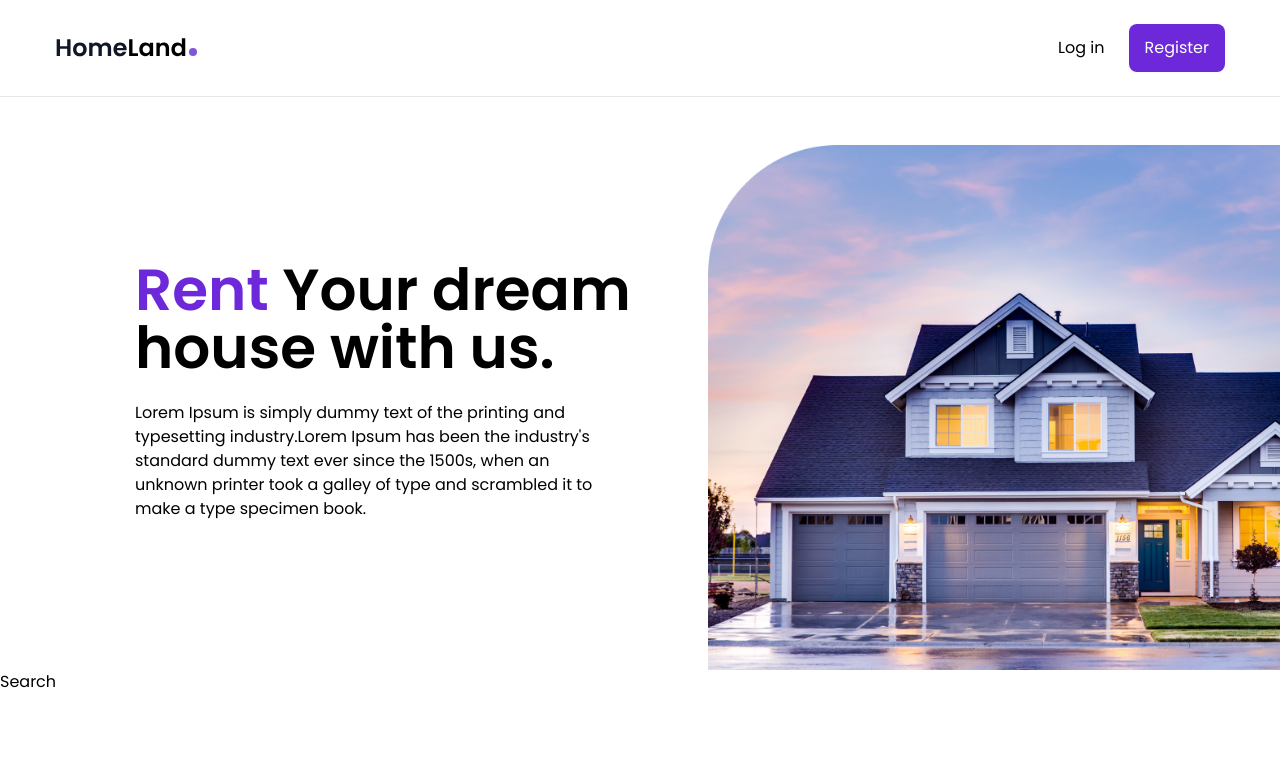
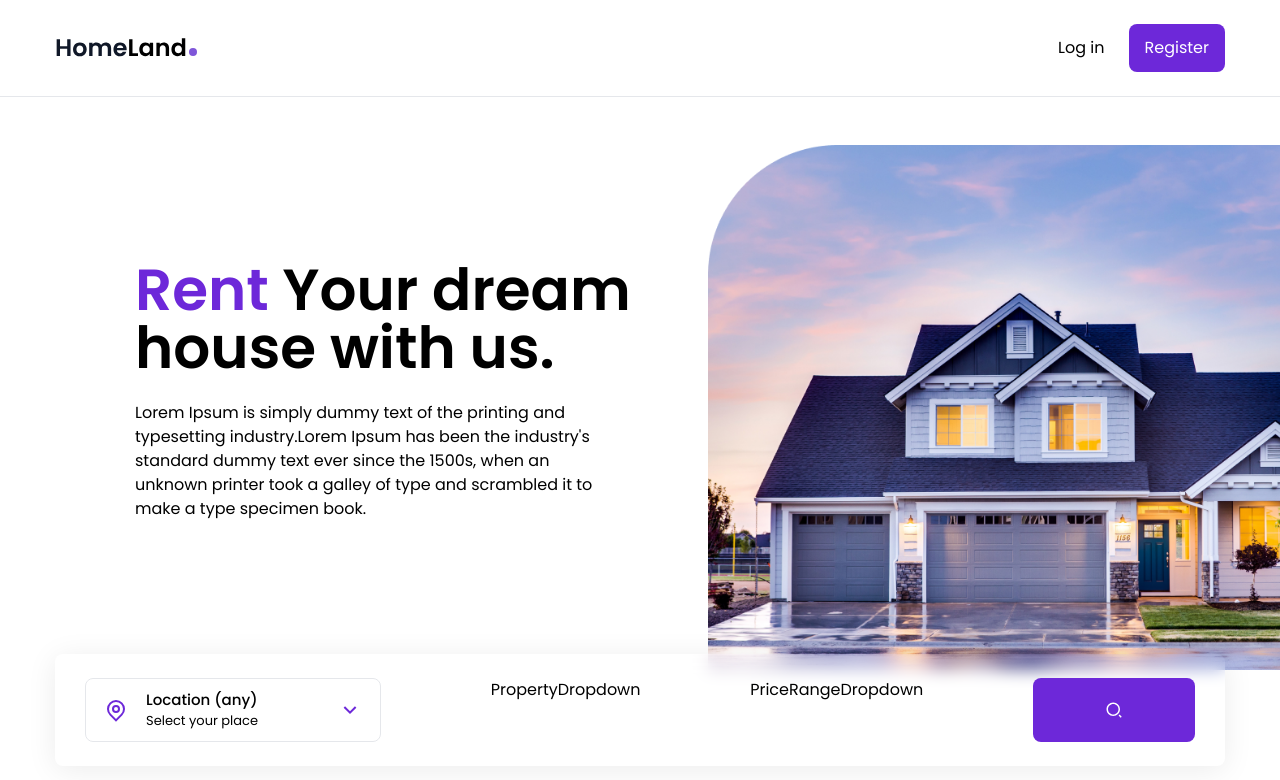
Before and after one commit to khunemz/rx-real-estate, a React (Create React App) app: page / in a window 1280 px wide. Shown: the top 780 px of the page. Built offline with nearby package versions, Linux system fonts and the light colour scheme; the HTML template or start-up script is replaced by a standard one.

Commit message:
:sparkles: dropdown scaffold

```diff
--- a/src/App.js
+++ b/src/App.js
@@ -8,9 +8,11 @@ import {
   Routes,
   Route,
 } from 'react-router-dom';
+import HouseContextProvider from './components/HouseContext';
 
 const App = () => {
   return (
+    <HouseContextProvider>
       <BrowserRouter>
         <div className='max-w-[1440px] mx-auto bg-white'>
           <Header />
@@ -21,6 +23,7 @@ const App = () => {
           <Footer />
         </div>
       </BrowserRouter>
+    </HouseContextProvider>
   );
 };
 
--- a/src/components/CountryDropdown.js
+++ b/src/components/CountryDropdown.js
@@ -1,7 +1,28 @@
-import React from 'react';
+import React, { useState, useEffect, useContext } from 'react';
 
+import { RiMapPinLine , RiArrowDownSLine, RiArrowUpSLine } from 'react-icons/ri'
+import { Menu } from '@headlessui/react'
+import { HouseContext } from './HouseContext';
 const CountryDropdown = () => {
-  return <div>CountryDropdown</div>;
+  const { country, setCountry, countries } = useContext(HouseContext);
+  const [isOpen, setIsOpen] = useState(false)
+  console.log('country : ', country);
+  return (
+    <Menu as="div" className="dropdown relative">
+      <Menu.Button onClick={() => setIsOpen(!isOpen)} className="dropdown-btn w-full text-left">
+        <RiMapPinLine className='dropdown-icon-primary' />
+        <div>
+          <div className='text-[15px] font-medium leading-light'>{ country }</div>
+          <div className='text-[13px]'>Select your place</div>
+        </div>
+        {
+            isOpen ? (
+              <RiArrowUpSLine className='dropdown-icon-secondary' />
+            ) : (<RiArrowDownSLine className='dropdown-icon-secondary' />)
+          }
+      </Menu.Button>
+    </Menu>
+  )
 };
 
 export default CountryDropdown;
--- a/src/components/HouseContext.js
+++ b/src/components/HouseContext.js
@@ -1,7 +1,28 @@
-import React from 'react';
+import React, { useState, useEffect, createContext} from 'react';
 
-const HouseContext = () => {
-  return <div>HouseContext</div>;
+import { housesData } from '../data'
+
+export const HouseContext = createContext();
+
+export const HouseContextProvider = ({ children }) => {
+  const [houses, setHouses] = useState(housesData)
+  const [country, setCountry] = useState('Location (any)')
+  const [countries, setCountries] = useState([])
+  const [property, setProperty] = useState('Property type (any)')
+  const [properties, setProperties] = useState([])
+  const [price, setPrice] = useState('Price (any)')
+  const [loading, setLoading] = useState(false)
+  return <HouseContext.Provider value={{
+    houses, setHouses,
+    country, setCountry,
+    countries, setCountries,
+    property, setProperty,
+    properties, setProperties,
+    price, setPrice,
+    loading, setLoading
+  }}>
+    { children }
+  </HouseContext.Provider>;
 };
 
-export default HouseContext;
+export default HouseContextProvider;
--- a/src/components/Search.js
+++ b/src/components/Search.js
@@ -1,7 +1,26 @@
-import React from 'react';
+import React, { useContext } from 'react';
+
+import CountryDropdown from './CountryDropdown'
+import PropertyDropdown from './PropertyDropdown'
+import PriceRangeDropdown from './PriceRangeDropdown'
+
+import { RiSearch2Line } from 'react-icons/ri'
+import { HouseContext } from './HouseContext';
 
 const Search = () => {
-  return <div>Search</div>;
+  const houses = useContext(HouseContext);
+  return (<div className='px-[30px] py-6 max-w-[1170px] mx-auto flex flex-col
+  lg:flex-row justify-between gap-4 lg:gap-x-3 relative lg:-top-4 lg:shadow-1
+  bg-white lg:bg-transparent lg:backdrop-blur rounded-lg'>
+    <CountryDropdown />
+    <PropertyDropdown />
+    <PriceRangeDropdown />
+
+    <button className='bg-violet-700 hover:bg-violet-800 transition w-full lg:max-w-[162px] h-16
+    rounded-lg flex justify-center items-center text-white text-lg'>
+      <RiSearch2Line />
+    </button>
+  </div>);
 };
 
 export default Search;
```
Lines whose indentation alone changed are shown as unchanged.
